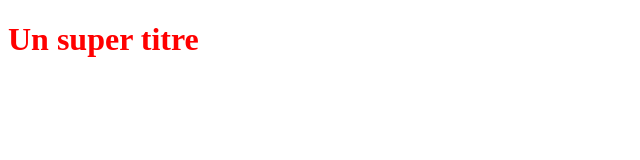
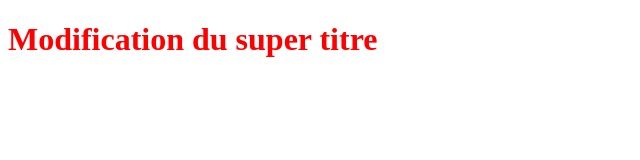
Before and after one commit to Arthur40480/OpenclassroomsProjectGit, a plain HTML site: page index.html in a window 1280 px wide. Shown: the whole page, without its empty margins (0-640 px from the left). Drawn offline with Linux system fonts and the light colour scheme.

Commit message:
Update title

```diff
--- a/index.html
+++ b/index.html
@@ -8,6 +8,6 @@
     <title>Test Git</title>
 </head>
 <body>
-    <h1>Un super titre</h1>
+    <h1>Modification du super titre</h1>
 </body>
 </html>
```
